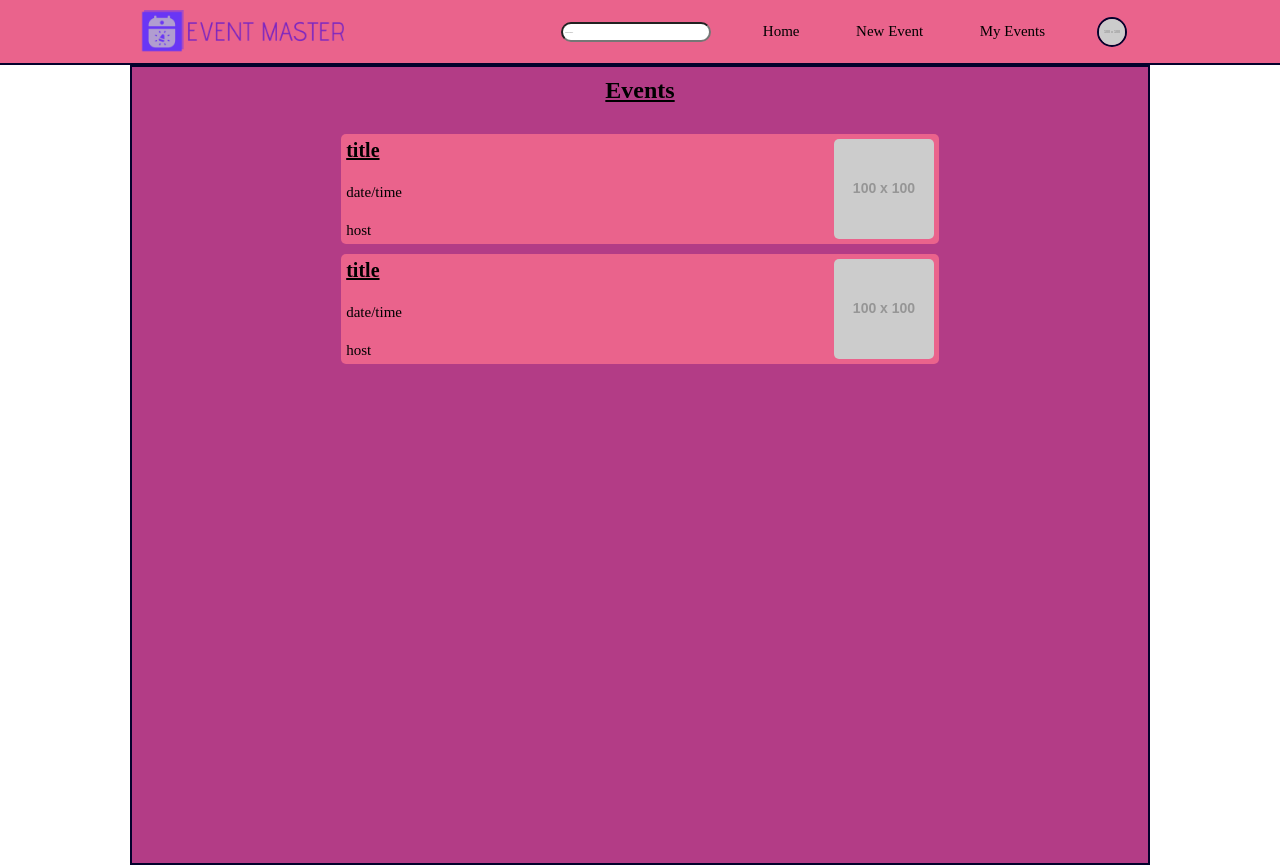
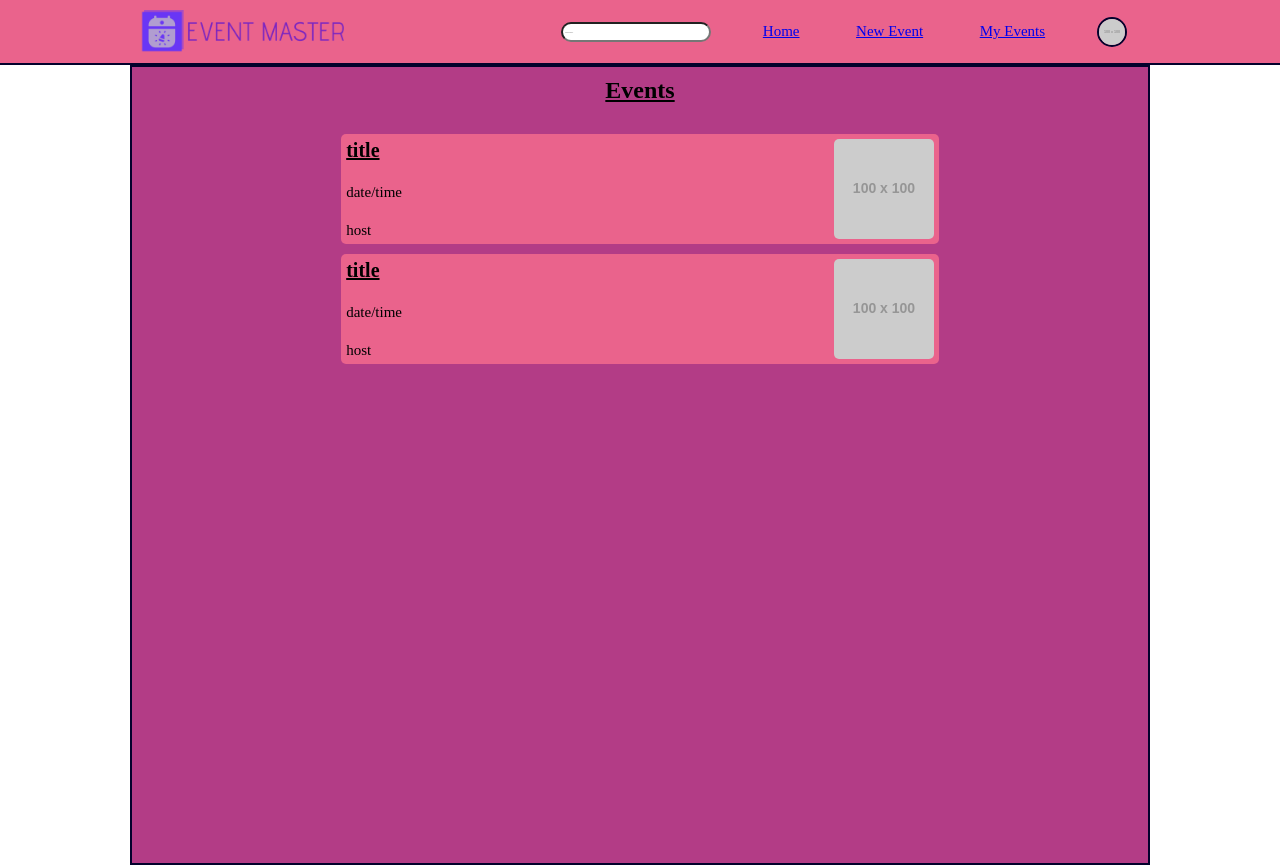
Before and after one commit to Emotivz/Liam-Michael-EventMaster-Client, a React (Create React App) app: page / in a window 1280 px wide. Built offline with nearby package versions, Linux system fonts and the light colour scheme.

Commit message:
404 page added

```diff
--- a/src/App.js
+++ b/src/App.js
@@ -3,8 +3,9 @@ import React from "react";
 import { BrowserRouter, Route, Routes } from "react-router-dom";
 import HomePage from "./Pages/HomePage";
 import EventPage from "./Pages/EventPage";
-import RsvpPage from "./Pages/RsvpPage";
 import Nav from "./components/Nav/Nav";
+import EventFormpage from "./Pages/EventFormpage";
+import DeadEnd from "./Pages/DeadEnd";
 
 function App() {
   return (
@@ -13,7 +14,8 @@ function App() {
       <Routes>
         <Route path="/" element={<HomePage />} />
         <Route path="/Event" element={<EventPage />} />
-        <Route path="/RSVP" element={<RsvpPage />} />
+        <Route path="/EventForm" element={<EventFormpage />} />
+        <Route path="*" element={<DeadEnd />} />
       </Routes>
     </BrowserRouter>
   );
--- /dev/null
+++ b/src/Pages/DeadEnd.js
@@ -0,0 +1,5 @@
+const DeadEnd = () => {
+  return <h2>Sorry Nothing to be found here</h2>;
+};
+
+export default DeadEnd;
--- /dev/null
+++ b/src/Pages/EventFormpage.js
@@ -0,0 +1,5 @@
+const EventFormpage = () => {
+  return;
+};
+
+export default EventFormpage;
--- a/src/Pages/RsvpPage.js
+++ /dev/null
@@ -1,5 +0,0 @@
-const RsvpPage = () => {
-  return;
-};
-
-export default RsvpPage;
--- a/src/components/Nav/Nav.js
+++ b/src/components/Nav/Nav.js
@@ -1,6 +1,7 @@
 // Goes across all visable pages
 import "./Nav.scss";
 import logo from "../../assets/images/logo-no-background.png";
+import { Link } from "react-router-dom";
 
 const Nav = () => {
   return (
@@ -9,9 +10,15 @@ const Nav = () => {
         <img src={logo} alt="Logo" className="nav__logo" />
         <div className="nav__internal">
           <input className="nav__input" placeholder="Discover" type="text" />
-          <div className="nav__link">Home</div>
-          <div className="nav__link">New Event</div>
-          <div className="nav__link">My Events</div>
+          <Link to={"/"} className="nav__link">
+            Home
+          </Link>
+          <Link to={"/EventForm"} className="nav__link">
+            New Event
+          </Link>
+          <Link to={"/404"} className="nav__link">
+            My Events
+          </Link>
           <img
             src="https://placehold.jp/100x100.png"
             alt="placeholder"
```
